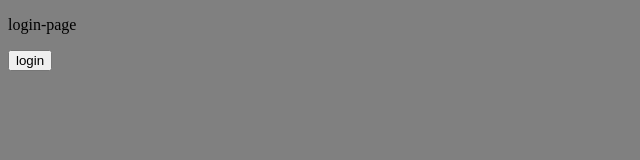
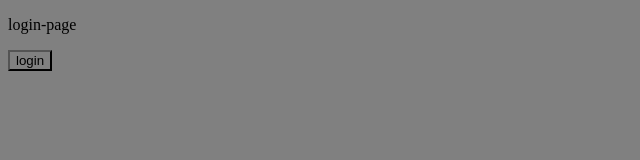
Before and after one commit to dshrops1/helio-teams, an Electron app: page index.html in a window 800 px wide. Shown: the whole page, without its empty margins (0-640 px from the left). Drawn offline with Linux system fonts and the light colour scheme.

Commit message:
moved to new system

```diff
--- a/index.css
+++ b/index.css
@@ -5,3 +5,7 @@ maybe have a comment above each section for each module ..will decide later
 body{
   background-color: gray;
 }
+
+button {
+  background-color: gray;
+}
--- a/index.js
+++ b/index.js
@@ -6,6 +6,10 @@ let webServer = require("./components/main-webserver.js").webServer
 /*
 * Build out your compoents with componetBuilder
 * bring them into an index.js to modify them and update so all other logic is done here
+*
+* The idea is to build a compoent in its own js page and the manipulation and logic the flow through the system
+* as it releates to the life of that component is done here so that you arnt worried about the componet after it is built
+* and instead are worried about how they change.
 */
 
 
```
